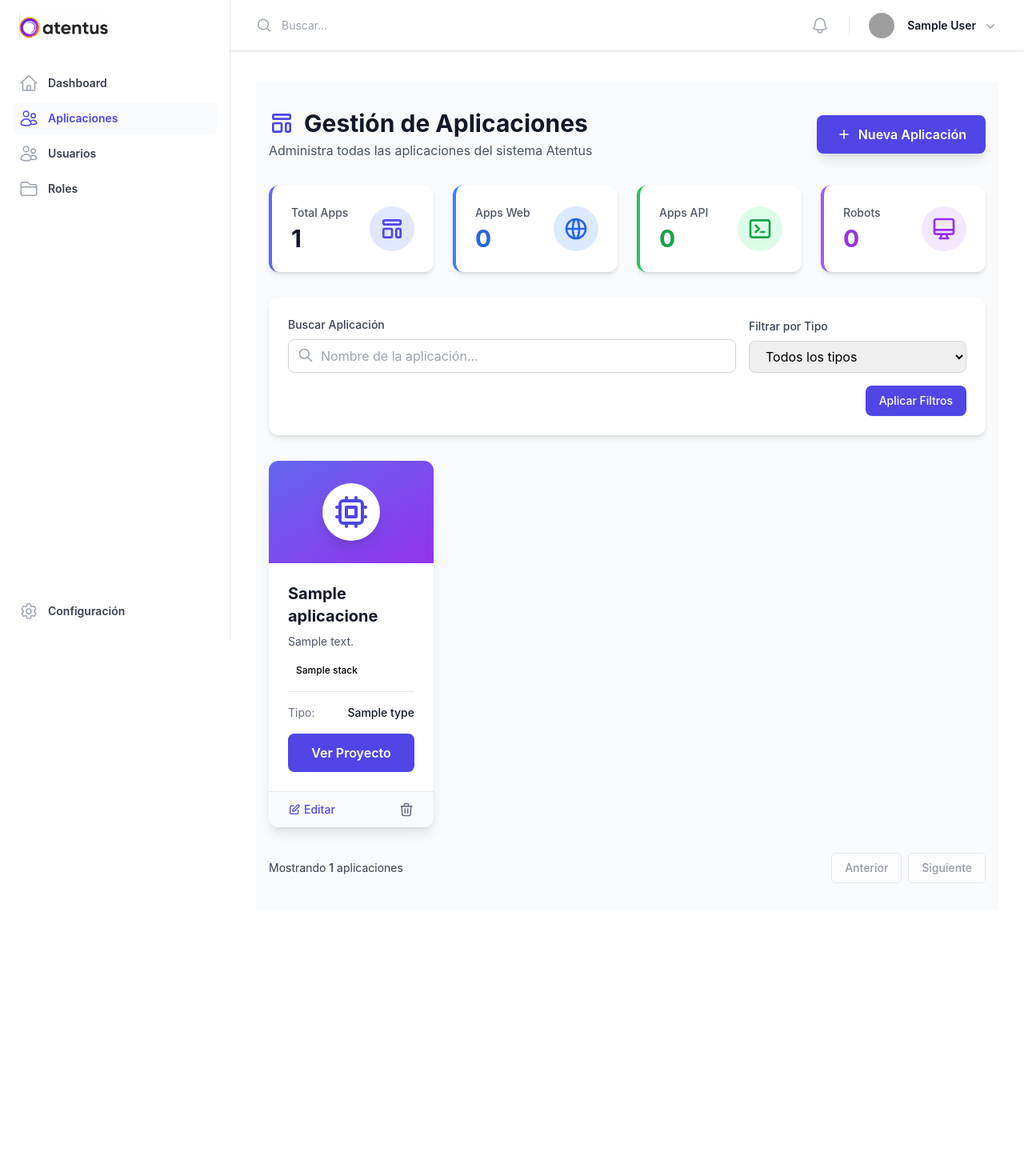
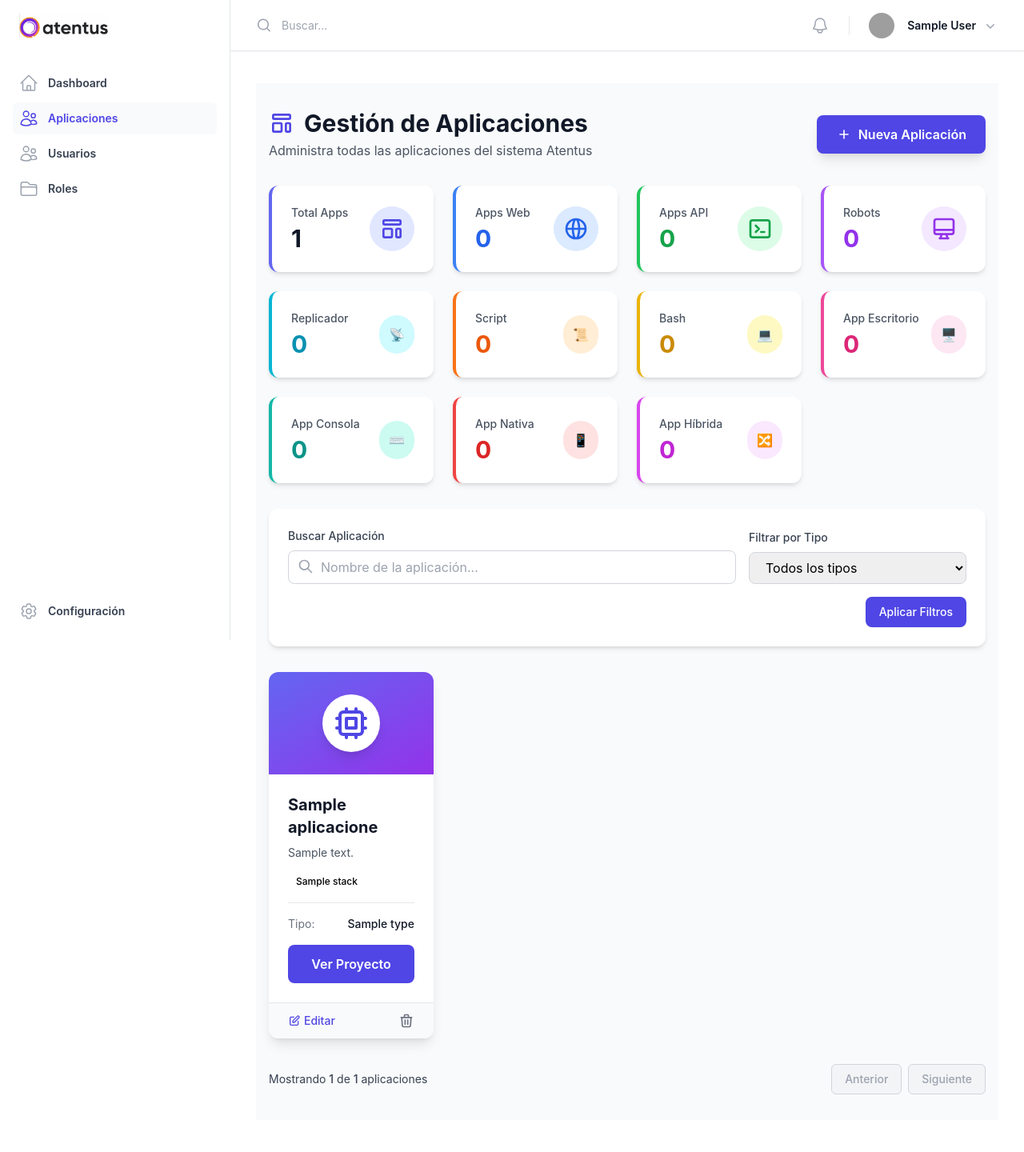
Before and after one commit to Dev-Toad/appsManager, a Flask app: page /app in a window 1280 px wide. Shown: the whole page at 80% size. Before the commit the page ends 1104 px from the top, so only its background shows below. Run offline with Flask 3, Linux system fonts and the light colour scheme; a user stored in the database is signed in; tables that the repository leaves empty hold one stand-in row (values such as "Sample post"); some libraries are stand-ins or nearby versions; some web fonts are replaced; grey boxes are pictures that could not be loaded.

Commit message:
modification template and filters applications

```diff
--- a/app/controllers/app_controller.py
+++ b/app/controllers/app_controller.py
@@ -7,14 +7,19 @@ from sqlalchemy.exc import IntegrityError
 
 from app.decorators import permissions_required
 from app.form.aplication_form import EditApplicationForm, CreateApplicationForm
+from sqlalchemy import desc, func
+
+from sqlalchemy.orm import joinedload
 
 
 def app_list():
+    page = request.args.get("page", 1, type=int)
+    per_page = 25
 
     search_query = request.args.get("q", "").strip()
     filter_type = request.args.get("type", "").strip()
 
-    query = Application.query
+    query = Application.query.options(joinedload(Application.application_type))
 
     if search_query:
         query = query.filter(Application.nombre.ilike(f"%{search_query}%"))
@@ -24,13 +29,31 @@ def app_list():
             ApplicationType.name == filter_type
         )
 
-    apps = query.order_by(Application.nombre).all()
+    pagination = query.order_by(
+        desc(Application.updated_at),
+        desc(Application.created_at),
+        desc(Application.id),
+    ).paginate(page=page, per_page=per_page, error_out=False)
+
+    total_apps = query.order_by(None).count()
+
+    counts_rows = (
+        query.order_by(None)
+        .join(Application.application_type)
+        .with_entities(ApplicationType.name, func.count(Application.id))
+        .group_by(ApplicationType.name)
+        .all()
+    )
+    counts_by_type = {name: count for name, count in counts_rows}
 
     app_types = ApplicationType.query.order_by(ApplicationType.name).all()
 
     return render_template(
         "dashboard/applications/applications.html",
-        apps=apps,
+        apps=pagination.items,
+        pagination=pagination,
+        total_apps=total_apps,
+        counts_by_type=counts_by_type,
         search_query=search_query,
         filter_type=filter_type,
         app_types=app_types,
--- a/app/views/templates/dashboard/applications/applications.html
+++ b/app/views/templates/dashboard/applications/applications.html
@@ -38,7 +38,7 @@
                 <div class="flex items-center justify-between">
                     <div>
                         <p class="text-sm font-medium text-gray-600">Total Apps</p>
-                        <p class="text-3xl font-bold text-gray-900 mt-1">{{ apps|length }}</p>
+                        <p class="text-3xl font-bold text-gray-900 mt-1">{{ total_apps }}</p>
                     </div>
                     <div class="bg-indigo-100 rounded-full p-3">
                         <svg class="w-8 h-8 text-indigo-600" fill="none" stroke="currentColor" viewBox="0 0 24 24">
@@ -53,7 +53,9 @@
                 <div class="flex items-center justify-between">
                     <div>
                         <p class="text-sm font-medium text-gray-600">Apps Web</p>
-                        <p class="text-3xl font-bold text-blue-600 mt-1">{{ apps|selectattr('application_type.name', 'equalto', 'Web')|list|length }}</p>
+                        <p class="text-3xl font-bold text-blue-600 mt-1">
+                        {{ counts_by_type.get('Aplicacion Web', 0) }}
+                        </p>
                     </div>
                     <div class="bg-blue-100 rounded-full p-3">
                         <svg class="w-8 h-8 text-blue-600" fill="none" stroke="currentColor" viewBox="0 0 24 24">
@@ -68,7 +70,7 @@
                 <div class="flex items-center justify-between">
                     <div>
                         <p class="text-sm font-medium text-gray-600">Apps API</p>
-                        <p class="text-3xl font-bold text-green-600 mt-1">{{ apps|selectattr('application_type.name', 'equalto', 'Api')|list|length }}</p>
+                        <p class="text-3xl font-bold text-green-600 mt-1">{{ counts_by_type.get('API', 0) }}</p>
                     </div>
                     <div class="bg-green-100 rounded-full p-3">
                         <svg class="w-8 h-8 text-green-600" fill="none" stroke="currentColor" viewBox="0 0 24 24">
@@ -83,13 +85,105 @@
                 <div class="flex items-center justify-between">
                     <div>
                         <p class="text-sm font-medium text-gray-600">Robots</p>
-                        <p class="text-3xl font-bold text-purple-600 mt-1">{{ apps|selectattr('application_type.name', 'equalto', 'robot')|list|length }}</p>
+                        <p class="text-3xl font-bold text-purple-600 mt-1">{{ counts_by_type.get('Robot de Monitoreo', 0) }}</p>
                     </div>
                     <div class="bg-purple-100 rounded-full p-3">
                         <svg class="w-8 h-8 text-purple-600" fill="none" stroke="currentColor" viewBox="0 0 24 24">
                             <path stroke-linecap="round" stroke-linejoin="round" stroke-width="2" d="M9.75 17L9 20l-1 1h8l-1-1-.75-3M3 13h18M5 17h14a2 2 0 002-2V5a2 2 0 00-2-2H5a2 2 0 00-2 2v10a2 2 0 002 2z"/>
                         </svg>
                     </div>
+                </div>
+            </div>
+
+
+             <!-- Replicador -->
+            <div class="bg-white rounded-xl shadow-md p-6 border-l-4 border-cyan-500">
+                <div class="flex items-center justify-between">
+                    <div>
+                        <p class="text-sm font-medium text-gray-600">Replicador</p>
+                        <p class="text-3xl font-bold text-cyan-600 mt-1">
+                            {{ counts_by_type.get('Replicador', 0) }}
+                        </p>
+                    </div>
+                    <div class="bg-cyan-100 rounded-full p-3">📡</div>
+                </div>
+            </div>
+
+            <!-- Script -->
+            <div class="bg-white rounded-xl shadow-md p-6 border-l-4 border-orange-500">
+                <div class="flex items-center justify-between">
+                    <div>
+                        <p class="text-sm font-medium text-gray-600">Script</p>
+                        <p class="text-3xl font-bold text-orange-600 mt-1">
+                            {{ counts_by_type.get('Script', 0) }}
+                        </p>
+                    </div>
+                    <div class="bg-orange-100 rounded-full p-3">📜</div>
+                </div>
+            </div>
+
+            <!-- Bash -->
+            <div class="bg-white rounded-xl shadow-md p-6 border-l-4 border-yellow-500">
+                <div class="flex items-center justify-between">
+                    <div>
+                        <p class="text-sm font-medium text-gray-600">Bash</p>
+                        <p class="text-3xl font-bold text-yellow-600 mt-1">
+                            {{ counts_by_type.get('Bash', 0) }}
+                        </p>
+                    </div>
+                    <div class="bg-yellow-100 rounded-full p-3">💻</div>
+                </div>
+            </div>
+
+            <!-- Aplicación de Escritorio -->
+            <div class="bg-white rounded-xl shadow-md p-6 border-l-4 border-pink-500">
+                <div class="flex items-center justify-between">
+                    <div>
+                        <p class="text-sm font-medium text-gray-600">App Escritorio</p>
+                        <p class="text-3xl font-bold text-pink-600 mt-1">
+                            {{ counts_by_type.get('Aplicacion de Escritorio', 0) }}
+                        </p>
+                    </div>
+                    <div class="bg-pink-100 rounded-full p-3">🖥️</div>
+                </div>
+            </div>
+
+            <!-- Aplicación de Consola -->
+            <div class="bg-white rounded-xl shadow-md p-6 border-l-4 border-teal-500">
+                <div class="flex items-center justify-between">
+                    <div>
+                        <p class="text-sm font-medium text-gray-600">App Consola</p>
+                        <p class="text-3xl font-bold text-teal-600 mt-1">
+                            {{ counts_by_type.get('Aplicación de Consola', 0) }}
+                        </p>
+                    </div>
+                    <div class="bg-teal-100 rounded-full p-3">⌨️</div>
+                </div>
+            </div>
+
+            <!-- App Nativa -->
+            <div class="bg-white rounded-xl shadow-md p-6 border-l-4 border-red-500">
+                <div class="flex items-center justify-between">
+                    <div>
+                        <p class="text-sm font-medium text-gray-600">App Nativa</p>
+                        <p class="text-3xl font-bold text-red-600 mt-1">
+                            {{ counts_by_type.get('App Nativa', 0) }}
+                        </p>
+                    </div>
+                    <div class="bg-red-100 rounded-full p-3">📱</div>
+                </div>
+            </div>
+
+            <!-- App Híbrida -->
+            <div class="bg-white rounded-xl shadow-md p-6 border-l-4 border-fuchsia-500">
+                <div class="flex items-center justify-between">
+                    <div>
+                        <p class="text-sm font-medium text-gray-600">App Híbrida</p>
+                        <p class="text-3xl font-bold text-fuchsia-600 mt-1">
+                            {{ counts_by_type.get('App Hibrida', 0) }}
+                        </p>
+                    </div>
+                    <div class="bg-fuchsia-100 rounded-full p-3">🔀</div>
                 </div>
             </div>
         </div>
@@ -220,21 +314,55 @@
         </div>
 
         <!-- Paginación (opcional) -->
-        {% if apps %}
+       {% if pagination %}
             <div class="mt-8 flex items-center justify-between">
                 <div class="text-sm text-gray-700">
-                Mostrando <span class="font-medium">{{ apps|length }}</span> aplicaciones
+                    Mostrando <span class="font-medium">{{ pagination.items|length }}</span>
+                    de <span class="font-medium">{{ pagination.total }}</span> aplicaciones
                 </div>
+
                 <div class="flex space-x-2">
-                <button class="px-4 py-2 border border-gray-300 rounded-md text-sm font-medium text-gray-700 bg-white hover:bg-gray-50 disabled:opacity-50" disabled>
+                    {% if pagination.has_prev %}
+                    <a
+                        class="px-4 py-2 border border-gray-300 rounded-md text-sm font-medium text-gray-700 bg-white hover:bg-gray-50"
+                        href="{{ url_for('app.app_list',
+                            page=pagination.prev_num,
+                            q=search_query,
+                            type=filter_type
+                        ) }}"
+                    >
                         Anterior
-                </button>
-                <button class="px-4 py-2 border border-gray-300 rounded-md text-sm font-medium text-gray-700 bg-white hover:bg-gray-50 disabled:opacity-50" disabled>
+                    </a>
+                    {% else %}
+                    <span
+                        class="px-4 py-2 border border-gray-300 rounded-md text-sm font-medium text-gray-400 bg-gray-100 cursor-not-allowed"
+                    >
+                        Anterior
+                    </span>
+                    {% endif %}
+
+                    {% if pagination.has_next %}
+                    <a
+                        class="px-4 py-2 border border-gray-300 rounded-md text-sm font-medium text-gray-700 bg-white hover:bg-gray-50"
+                        href="{{ url_for('app.app_list',
+                            page=pagination.next_num,
+                            q=search_query,
+                            type=filter_type
+                        ) }}"
+                    >
                         Siguiente
-                </button>
+                    </a>
+                    {% else %}
+                    <span
+                        class="px-4 py-2 border border-gray-300 rounded-md text-sm font-medium text-gray-400 bg-gray-100 cursor-not-allowed"
+                    >
+                        Siguiente
+                    </span>
+                    {% endif %}
                 </div>
             </div>
             {% endif %}
+
     </div>
 </div>
 {% endblock %}
```
Lines whose indentation alone changed are shown as unchanged.
